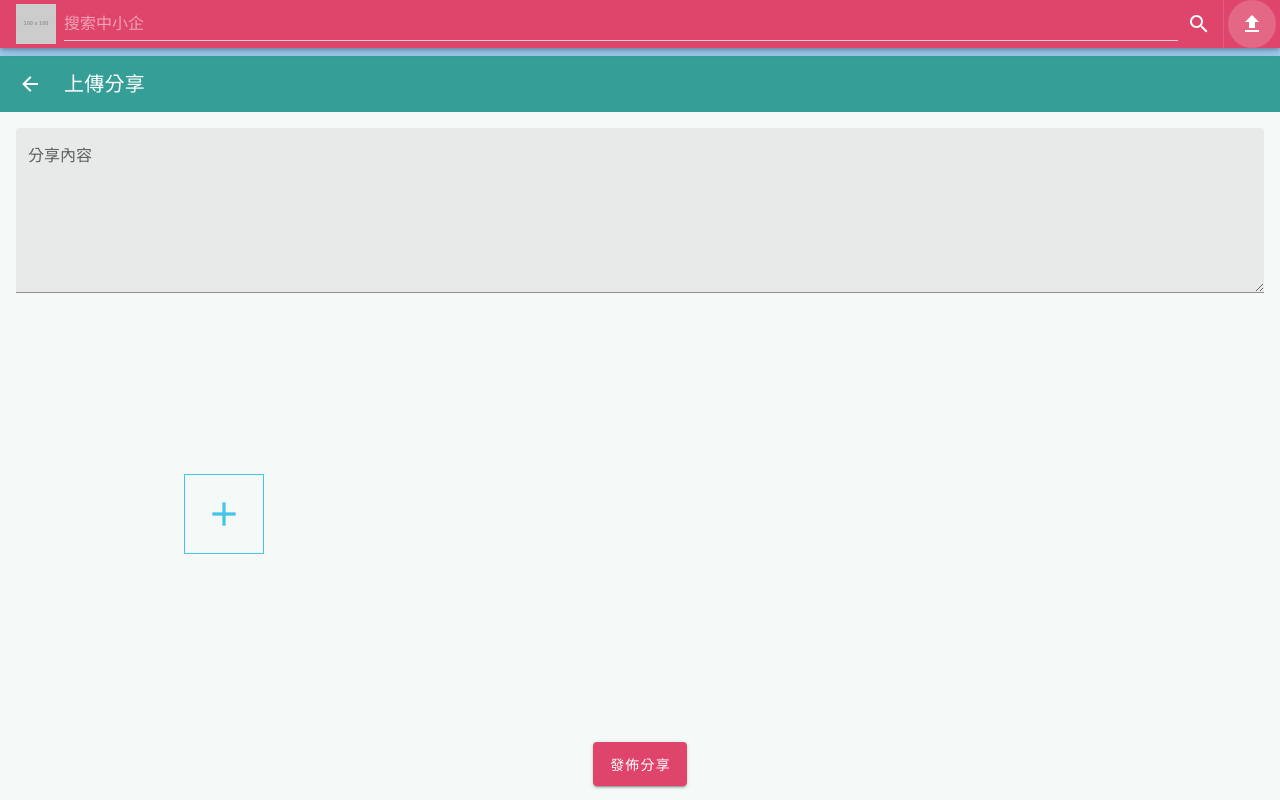
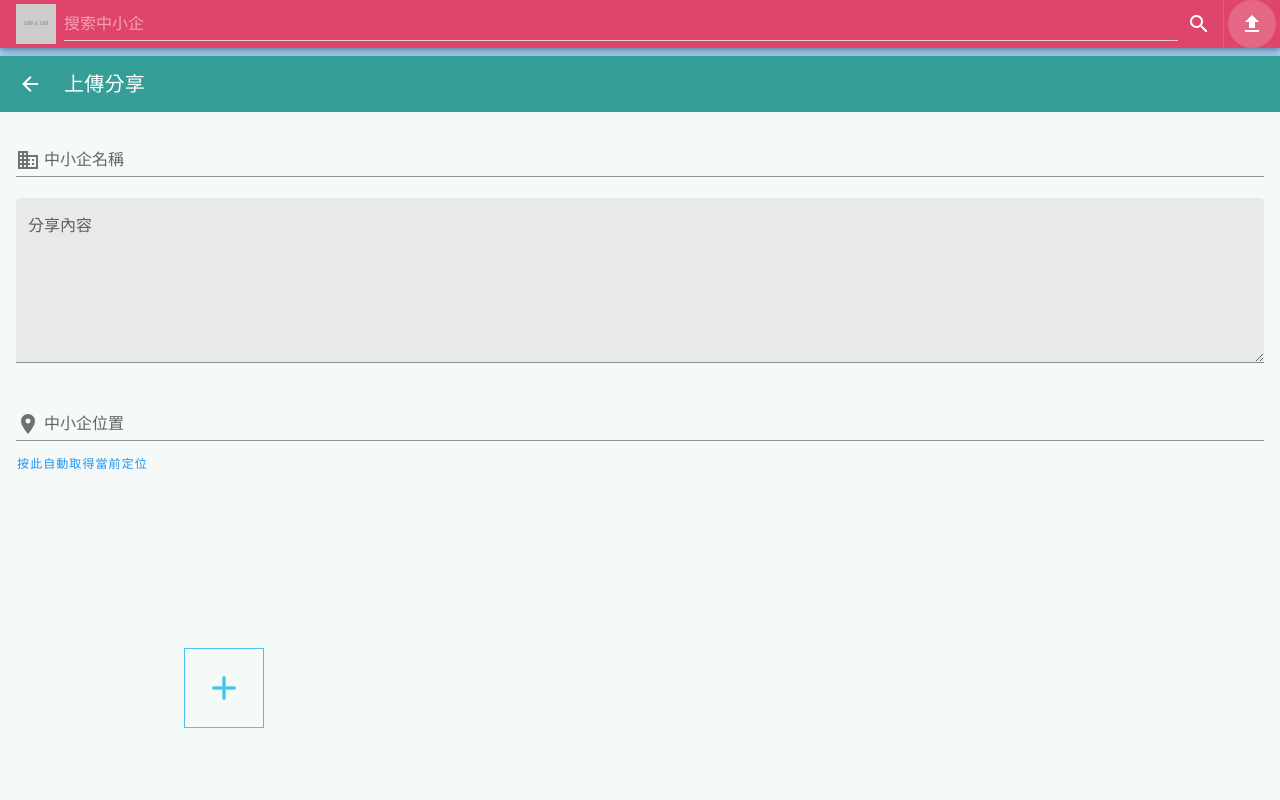
Before and after one commit to PleasantGoat84/discover-sme, a Vue app: page /#/upload in a window 1280 px wide. Shown: the top 800 px of the page. Built offline with nearby package versions, Linux system fonts and the light colour scheme.

Commit message:
add text fields and geolocation

```diff
--- a/src/views/Upload.vue
+++ b/src/views/Upload.vue
@@ -10,9 +10,34 @@
         </v-card-title>
 
         <v-card-text class="pt-4">
+          <v-form>
+            <v-text-field label="中小企名稱" prepend-inner-icon="mdi-domain" />
+
             <v-textarea filled name="content" label="分享內容" />
 
-          <v-container fluid class="pa-0">
+            <v-text-field
+              label="中小企位置"
+              prepend-inner-icon="mdi-map-marker"
+              messages="按此自動取得當前定位"
+            >
+              <template v-slot:message="{ message }">
+                <v-btn
+                  text
+                  small
+                  @click="getPos"
+                  color="blue"
+                  v-if="!gPos"
+                  class="pa-0"
+                >
+                  {{ message }}
+                </v-btn>
+                <template v-else>
+                  已取得當前定位, 你亦可以填寫更準確的地址
+                </template>
+              </template>
+            </v-text-field>
+
+            <v-container fluid class="pa-0 mt-5">
               <v-row no-gutters>
                 <v-col v-for="(img, i) in imgs" :key="i" cols="4" class="pa-1">
                   <v-card>
@@ -54,10 +79,11 @@
                 </v-col>
               </v-row>
             </v-container>
+          </v-form>
         </v-card-text>
 
-        <v-card-actions class="justify-center pb-10">
-          <v-btn color="primary" large class="px-4 mt-3">發佈分享</v-btn>
+        <v-card-actions class="justify-center pb-10 mt-3">
+          <v-btn color="primary" large class="px-4">發佈分享</v-btn>
         </v-card-actions>
 
         <!-- hidden image inputs will be generated here -->
@@ -75,7 +101,10 @@
                 <v-list-item-title>{{ item.text }}</v-list-item-title>
               </v-list-item>
 
-              <v-divider :key="`divider-${i}`" />
+              <v-divider
+                :key="`divider-${i}`"
+                v-if="i < sheetItems.length - 1"
+              />
             </template>
           </v-list>
         </v-sheet>
@@ -91,6 +120,7 @@ import { Component, Vue } from "vue-property-decorator";
 export default class Upload extends Vue {
   private maxImg = 9;
   private imgs: Array<string> = [];
+  private gPos: Position | null = null;
 
   private sheet = false;
   private sheetItems: Array<{
@@ -123,9 +153,8 @@ export default class Upload extends Vue {
     return div.lastElementChild as HTMLInputElement;
   }
 
-  private addImage(capture: boolean): void {
-    /* create a input */
-
+  // generate a empty input for uploading images
+  private genNewInput(capture: boolean): HTMLInputElement {
     let input = this.getLastImgInput();
 
     if (input && input.files && input.files.length === 0) input.remove();
@@ -139,16 +168,11 @@ export default class Upload extends Vue {
 
     if (input === null) throw "lastImgInput should not be null";
     if (capture) input.setAttribute("capture", "");
+    return input;
+  }
 
-    /* read the image uploaded and show*/
-
-    input.addEventListener("change", e => {
-      const targetInput = e.target as HTMLInputElement;
-
-      if (targetInput.files) {
-        [...targetInput.files].forEach(file => {
-          if (this.imgs.length >= this.maxImg) return;
-
+  // read image using FileReader and push into imgs
+  private readImage(file: File): void {
     const reader = new FileReader();
 
     reader.addEventListener("load", event => {
@@ -163,7 +187,22 @@ export default class Upload extends Vue {
     });
 
     reader.readAsDataURL(file);
-        });
+  }
+
+  // handler when upload image btn pressed
+  private addImage(capture: boolean): void {
+    // create a input
+
+    const input = this.genNewInput(capture);
+
+    // read the image uploaded and show
+
+    // add event listener first
+    input.addEventListener("change", e => {
+      const targetInput = e.target as HTMLInputElement;
+
+      if (targetInput.files) {
+        [...targetInput.files].forEach(this.readImage);
       }
     });
 
@@ -178,5 +217,13 @@ export default class Upload extends Vue {
     // debugger;
     this.imgs.splice(idx, 1);
   }
+
+  // get the current position
+  private getPos(): void {
+    navigator.geolocation.getCurrentPosition(pos => {
+      this.gPos = pos;
+    });
+    return;
+  }
 }
 </script>
```
Lines whose indentation alone changed are shown as unchanged.
